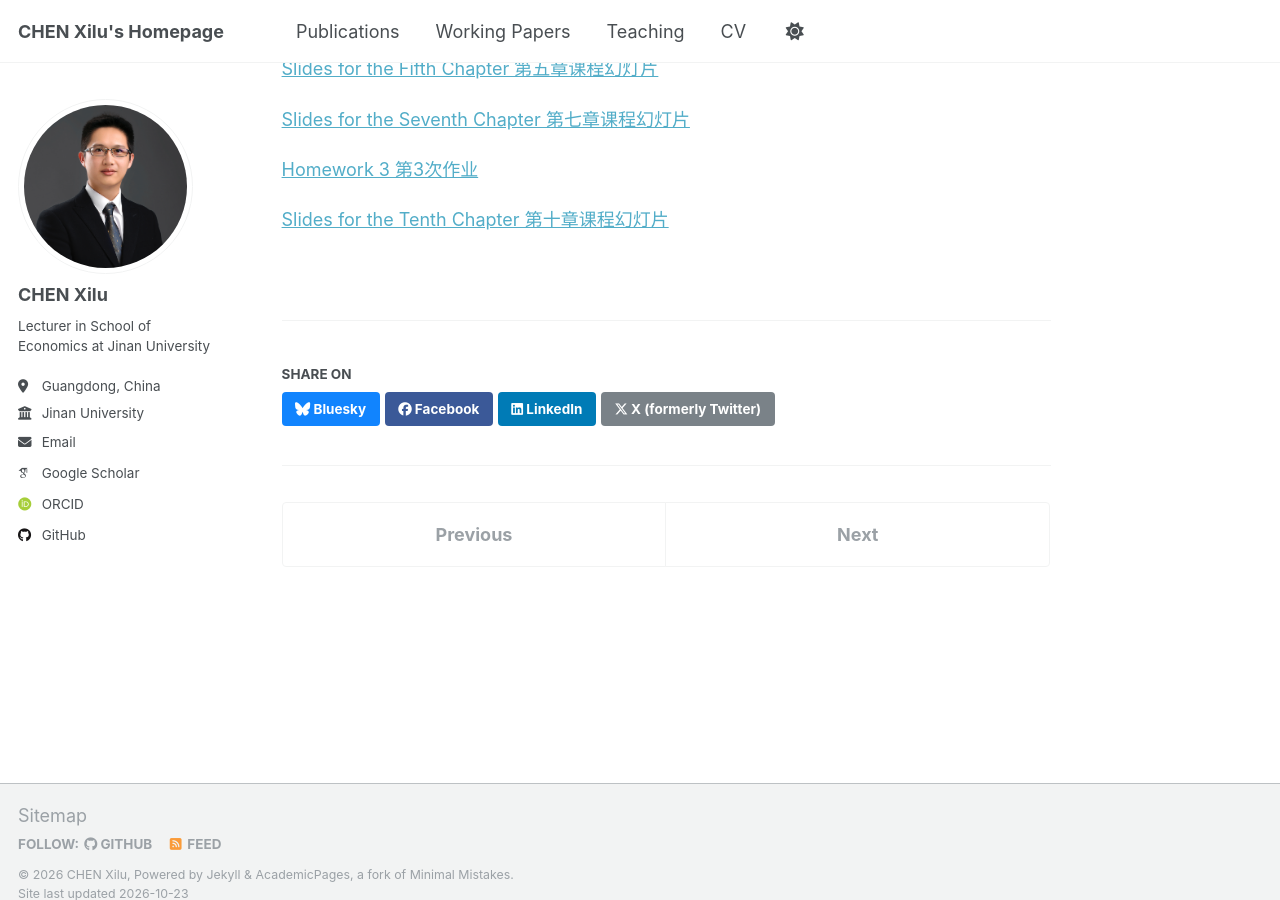
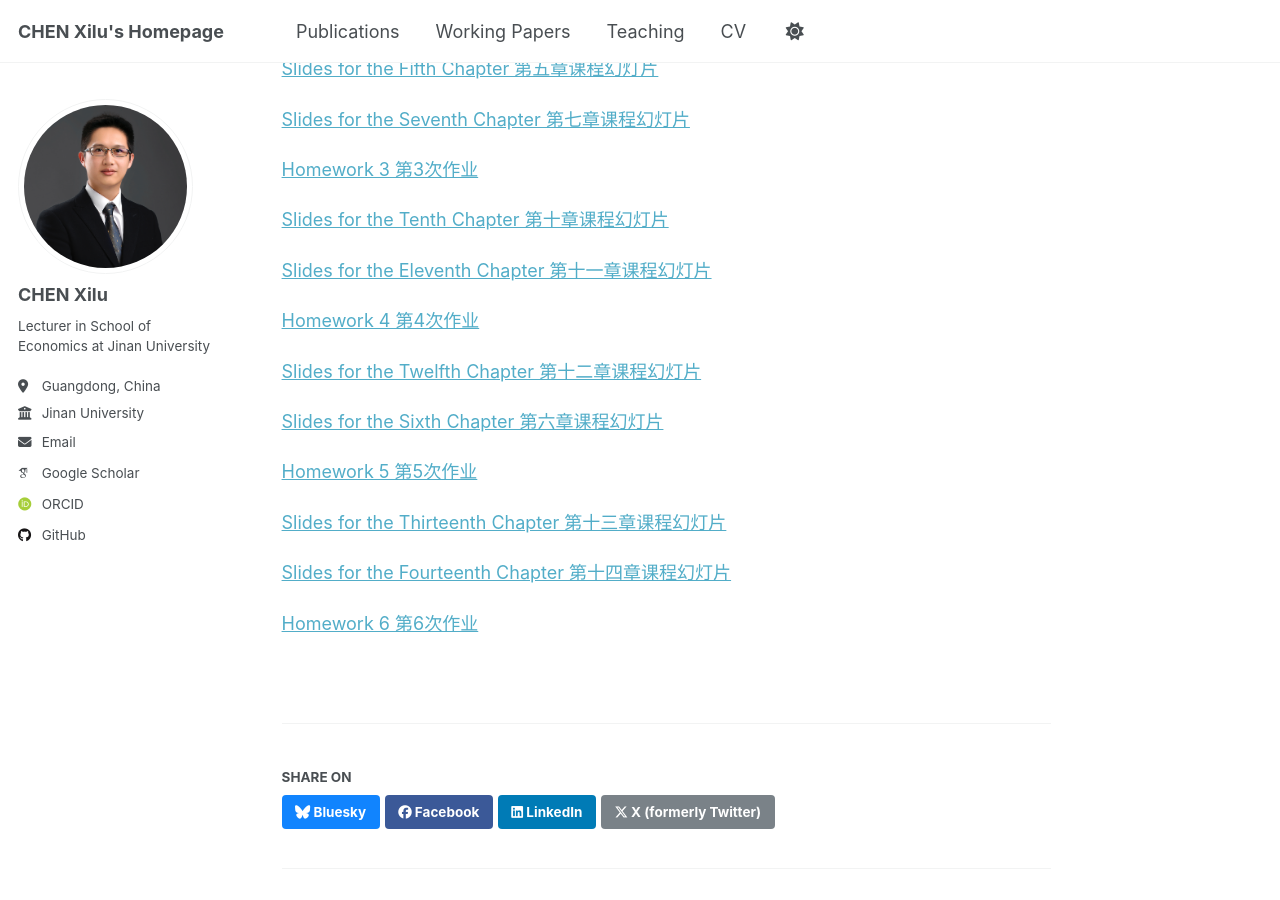
Before and after one commit to Xilu-CHEN/xilu-chen.github.io, a Jekyll site: the page built from _teaching/macro_2026_fall.md, in a window 1280 px wide and 900 px high, scrolled down 493 px. Built offline with Jekyll 4.4.1, drawn with Linux system fonts in a browser that asks for light colours; some web fonts are replaced; a script that is not in the unit is left out.

Commit message:
push 261023

```diff
--- a/_teaching/macro_2026_fall.md
+++ b/_teaching/macro_2026_fall.md
@@ -30,3 +30,19 @@ excerpt: '[Course Syllabus 课程大纲](http://xilu-chen.github.io/files/teachi
 [Homework 3 第3次作业](http://xilu-chen.github.io/files/teaching_macro_2026_fall/宏观经济学第3次作业.pdf){:target="_blank"}
 
 [Slides for the Tenth Chapter 第十章课程幻灯片](http://xilu-chen.github.io/files/teaching_macro_2026_fall/《宏观经济学》第10章.pdf){:target="_blank"}
+
+[Slides for the Eleventh Chapter 第十一章课程幻灯片](http://xilu-chen.github.io/files/teaching_macro_2026_fall/《宏观经济学》第11章.pdf){:target="_blank"}
+
+[Homework 4 第4次作业](http://xilu-chen.github.io/files/teaching_macro_2026_fall/宏观经济学第4次作业.pdf){:target="_blank"}
+
+[Slides for the Twelfth Chapter 第十二章课程幻灯片](http://xilu-chen.github.io/files/teaching_macro_2026_fall/《宏观经济学》第12章.pdf){:target="_blank"}
+
+[Slides for the Sixth Chapter 第六章课程幻灯片](http://xilu-chen.github.io/files/teaching_macro_2026_fall/《宏观经济学》第6章.pdf){:target="_blank"}
+
+[Homework 5 第5次作业](http://xilu-chen.github.io/files/teaching_macro_2026_fall/宏观经济学第5次作业.pdf){:target="_blank"}
+
+[Slides for the Thirteenth Chapter 第十三章课程幻灯片](http://xilu-chen.github.io/files/teaching_macro_2026_fall/《宏观经济学》第13章.pdf){:target="_blank"}
+
+[Slides for the Fourteenth Chapter 第十四章课程幻灯片](http://xilu-chen.github.io/files/teaching_macro_2026_fall/《宏观经济学》第14章.pdf){:target="_blank"}
+
+[Homework 6 第6次作业](http://xilu-chen.github.io/files/teaching_macro_2026_fall/宏观经济学第6次作业.pdf){:target="_blank"}
```
Also changed, not shown: _teaching/data_econ_2026_fall.md (+10 -0 lines), 14 other files.
